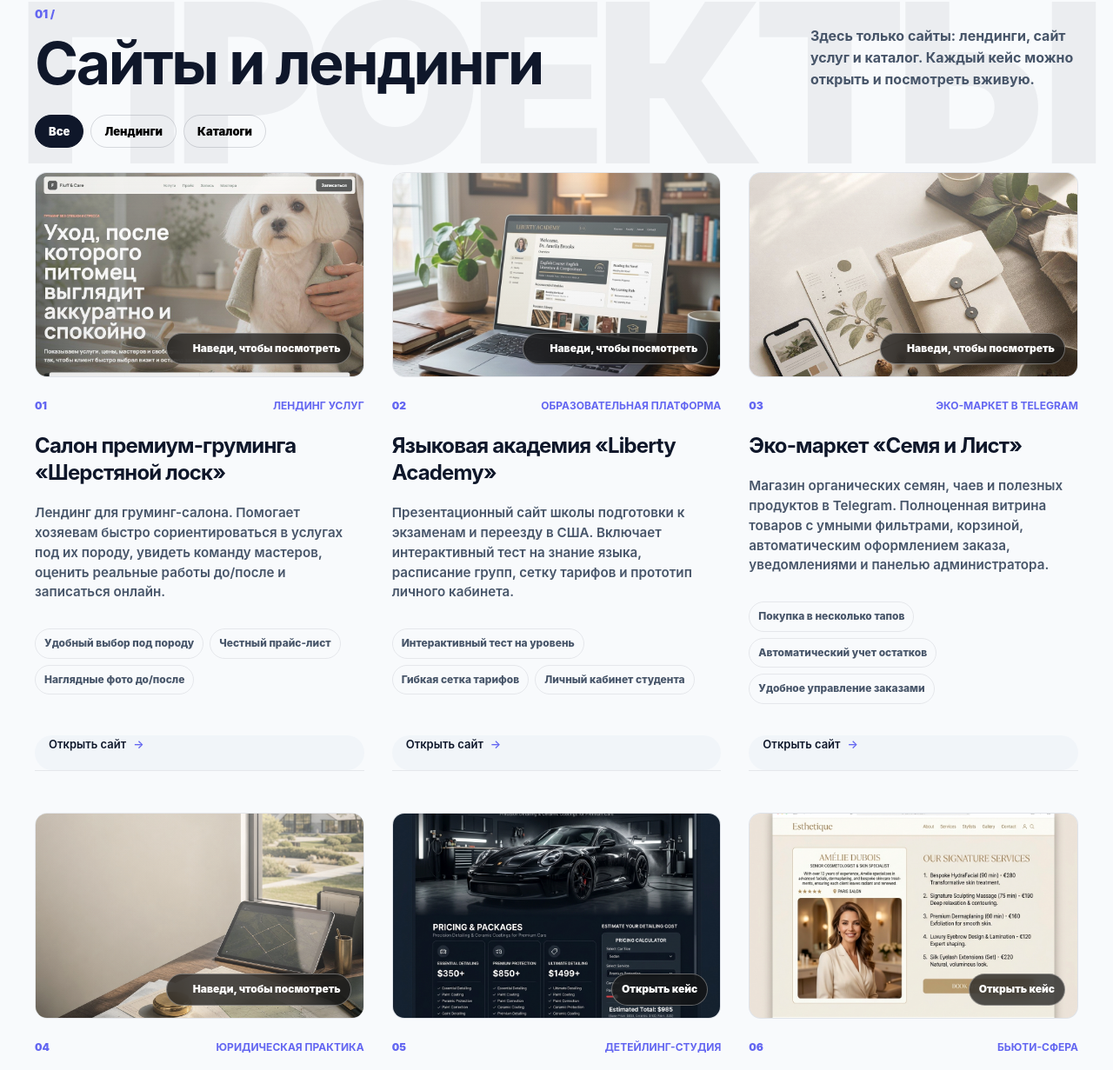
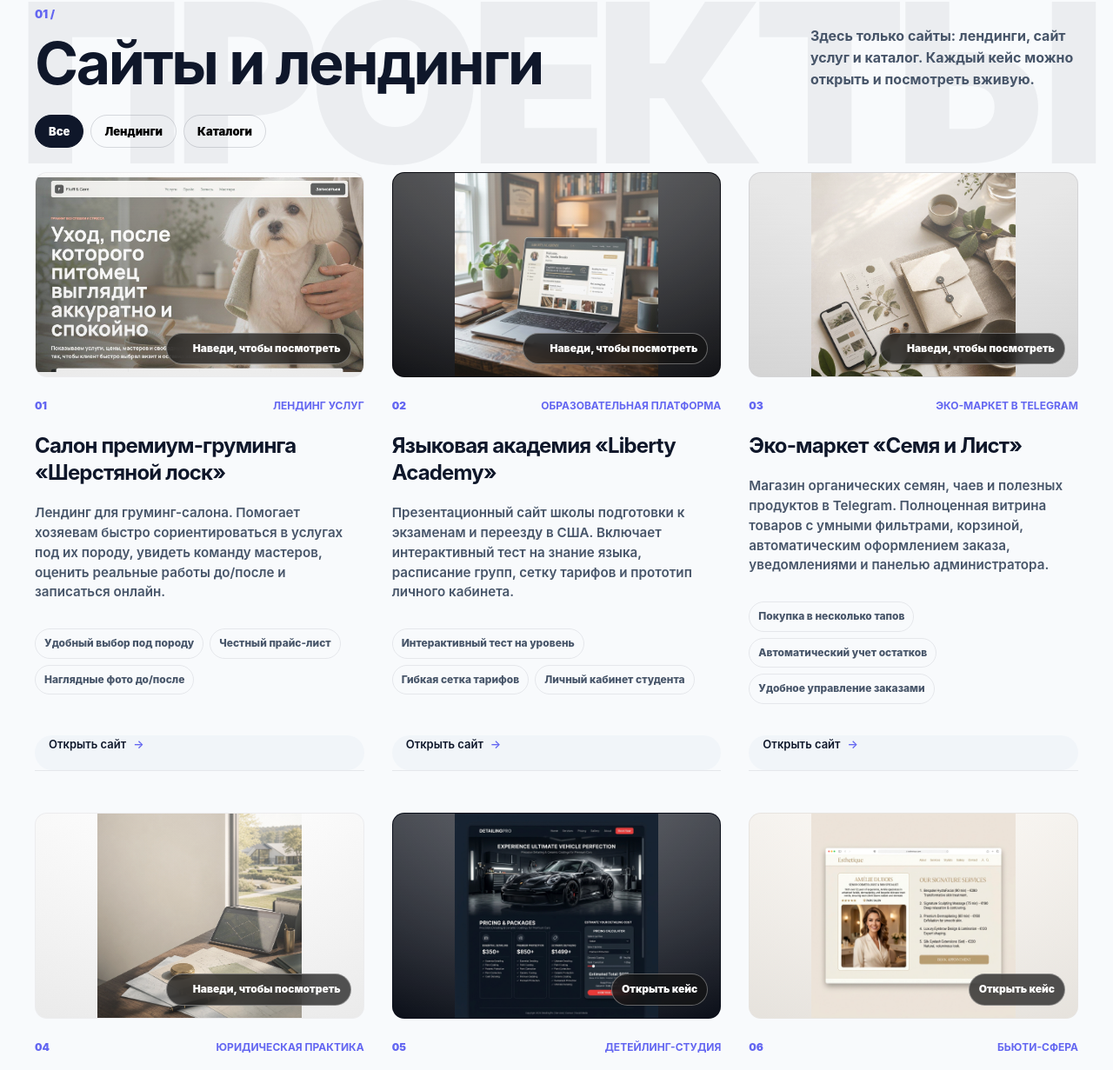
Before and after one commit to bul82/Land_Portfolio, a website: page index.html in a window 1280 px wide. Shown: the part 1275-2506 px from the top of the page at 87% size. Drawn offline with Linux system fonts and the light colour scheme.

Commit message:
Use object-fit contain with custom backgrounds to prevent screenshot cropping

```diff
--- a/styles.css
+++ b/styles.css
@@ -581,7 +581,7 @@ h2 {
   width: 100%;
   height: 100%;
   transition: transform 620ms cubic-bezier(0.16, 1, 0.3, 1), opacity 260ms ease;
-  object-fit: cover;
+  object-fit: contain;
 }
 
 .case-media img {
@@ -594,6 +594,14 @@ h2 {
   z-index: 2;
   opacity: 0;
 }
+
+/* Specific backgrounds for case media to blend with contained screenshots */
+.works-grid article:nth-child(1) .case-media { background: #ffffff !important; }
+.works-grid article:nth-child(2) .case-media { background: #0c0d11 !important; }
+.works-grid article:nth-child(3) .case-media { background: #e5e5e5 !important; }
+.works-grid article:nth-child(4) .case-media { background: #ffffff !important; }
+.works-grid article:nth-child(5) .case-media { background: #0b0f19 !important; }
+.works-grid article:nth-child(6) .case-media { background: #faf6f0 !important; }
 
 .case-media::after {
   content: "Открыть кейс";
```
